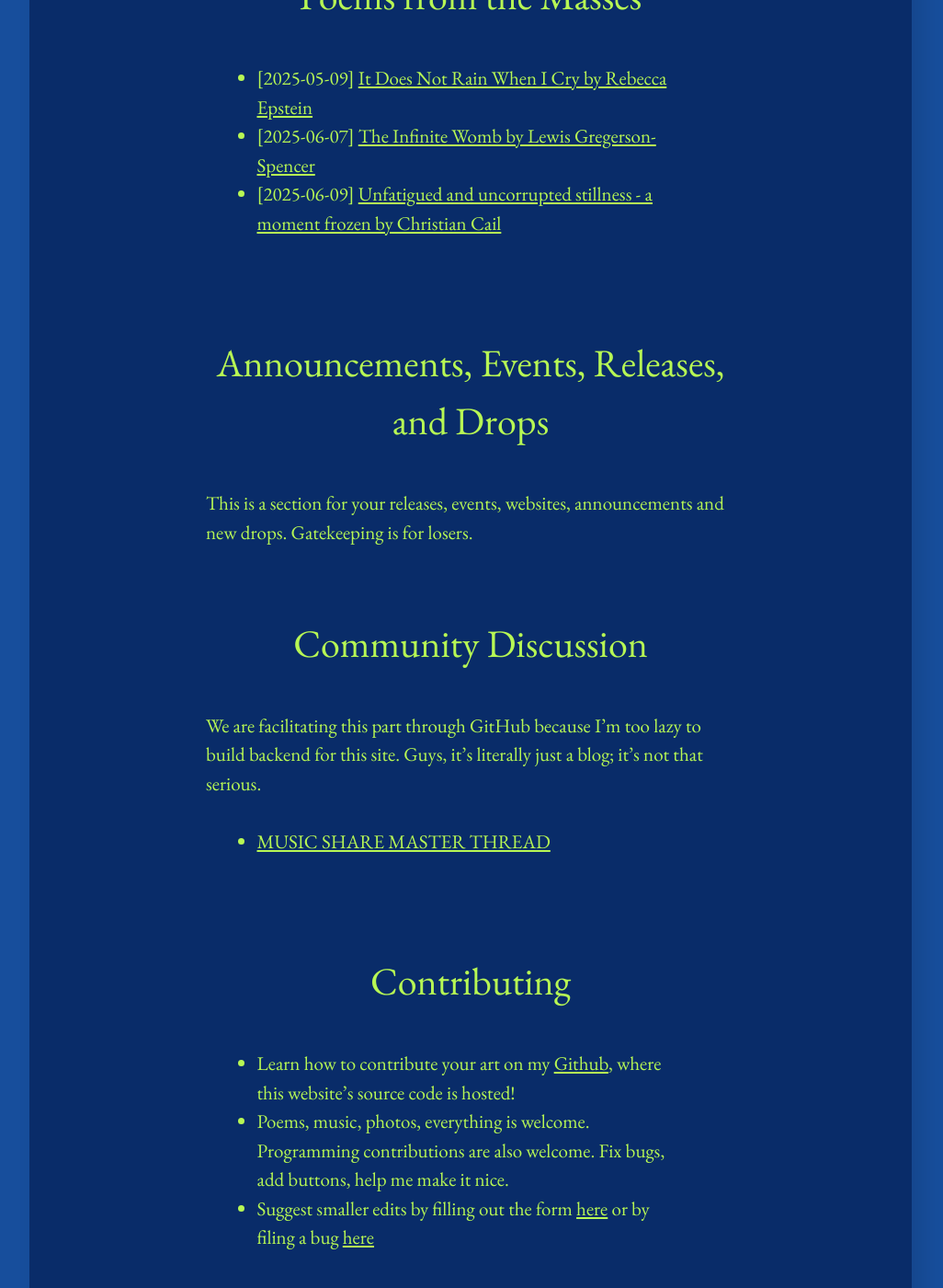
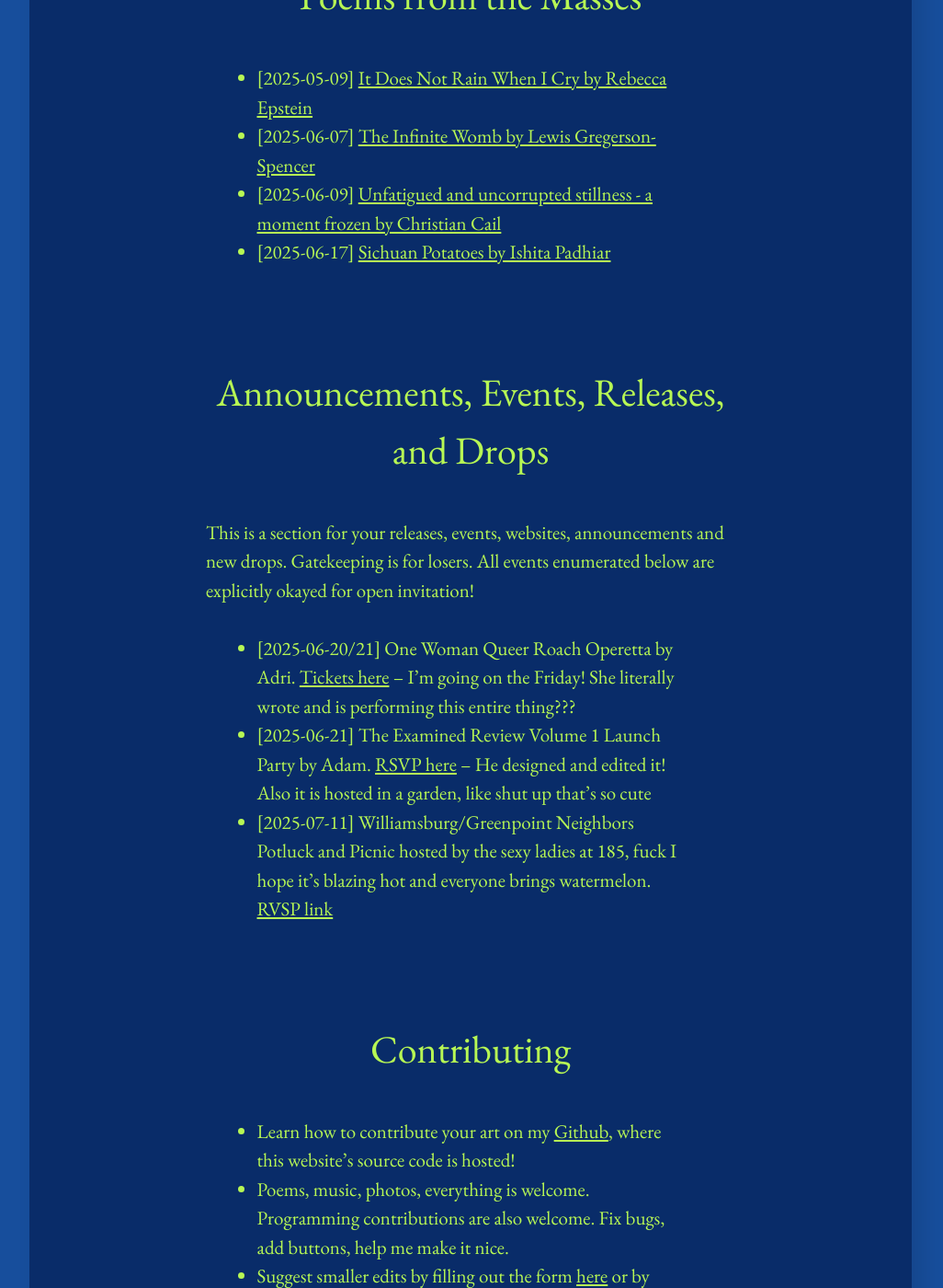
Before and after one commit to limh0228/schemes_and_machinations, a Jekyll site: the page built from pages/community.md, in a window 1280 px wide and 1400 px high, scrolled down 649 px. Shown: the whole window at 92% size, without its empty margins (128-1154 px from the left). Built offline with Jekyll 4.4.1, drawn with Linux system fonts in a browser that asks for light colours.

```diff
--- a/pages/community.md
+++ b/pages/community.md
@@ -12,17 +12,16 @@ You guys are really cool, and I just think it's a waste you don't know each othe
 - [2025-05-09] [It Does Not Rain When I Cry by Rebecca Epstein]({{ site.baseurl }}{% post_url 2025-05-09-it-does-not-rain-when-i-cry %})
 - [2025-06-07] [The Infinite Womb by Lewis Gregerson-Spencer]({{ site.baseurl }}{% post_url 2025-06-07-the-infinite-womb %})
 - [2025-06-09] [Unfatigued and uncorrupted stillness - a moment frozen by Christian Cail]({{ site.baseurl }}{% post_url 2025-06-09-unfatigued-and-uncorrupted %})
+- [2025-06-17] [Sichuan Potatoes by Ishita Padhiar]({{ site.baseurl }}{% post_url 2025-06-17-szechuan-potatoes %})
 
 <br>
 
 ## Announcements, Events, Releases, and Drops
-This is a section for your releases, events, websites, announcements and new drops. Gatekeeping is for losers.
+This is a section for your releases, events, websites, announcements and new drops. Gatekeeping is for losers. All events enumerated below are explicitly okayed for open invitation!
 
-<br>
-
-## Community Discussion
-We are facilitating this part through GitHub because I'm too lazy to build backend for this site. Guys, it's literally just a blog; it's not that serious.
-- [MUSIC SHARE MASTER THREAD](https://github.com/limh0228/schemes_and_machinations/discussions/10)
+- [2025-06-20/21] One Woman Queer Roach Operetta by Adri. [Tickets here](https://tickets.thetanknyc.org/EventAvailability?EventId=41601&scroll=timeAndDates) -- I'm going on the Friday! She literally wrote and is performing this entire thing???
+- [2025-06-21] The Examined Review Volume 1 Launch Party by Adam. [RSVP here](https://www.eventbrite.com/e/the-examined-review-volume-1-launch-party-tickets-1395407835399?aff=oddtdtcreator) -- He designed and edited it! Also it is hosted in a garden, like shut up that's so cute
+- [2025-07-11] Williamsburg/Greenpoint Neighbors Potluck and Picnic hosted by the sexy ladies at 185, fuck I hope it's blazing hot and everyone brings watermelon. [RVSP link](https://partiful.com/e/0IjkMKKJhPARk68aZGa1)
 
 <br>
 
```
Also changed, not shown: _posts/2025-06-17-szechuan-potatoes.md (added, +65 -0 lines), pages/my_content.md (+7 -2 lines).
